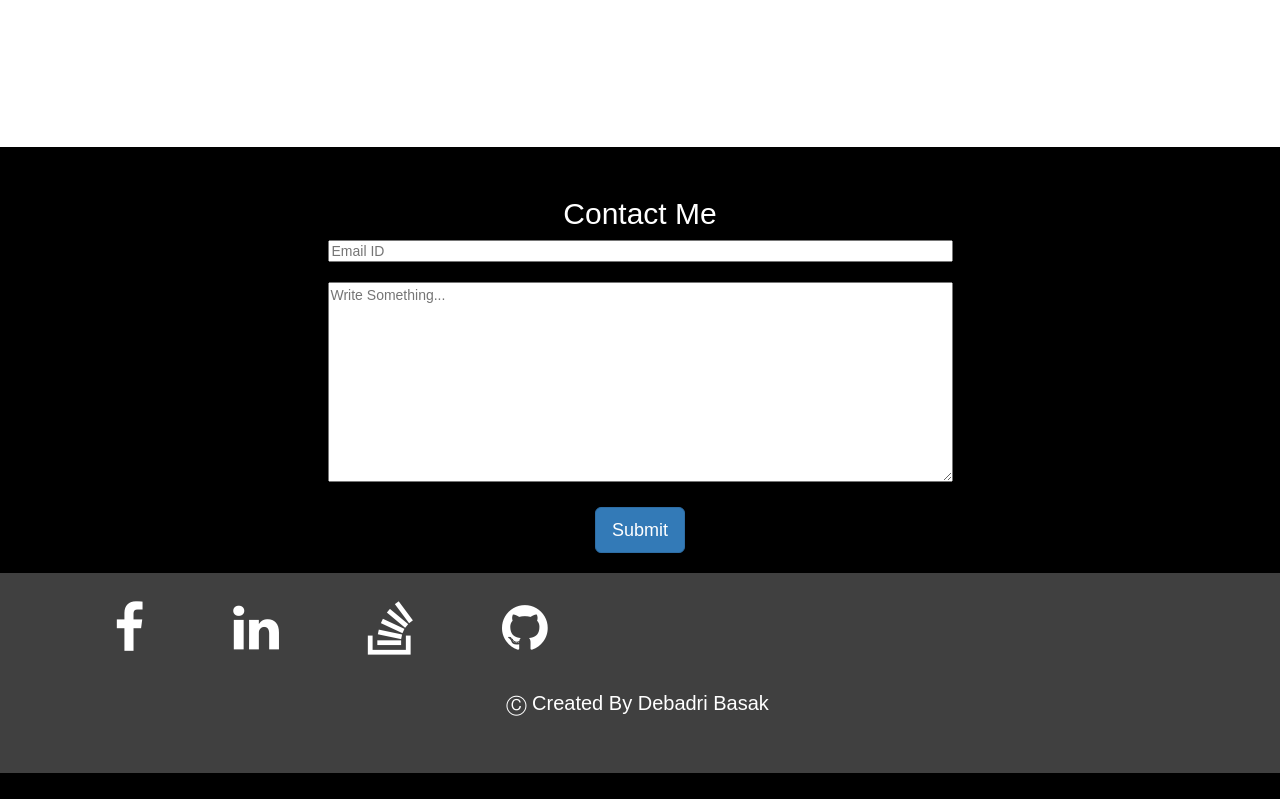
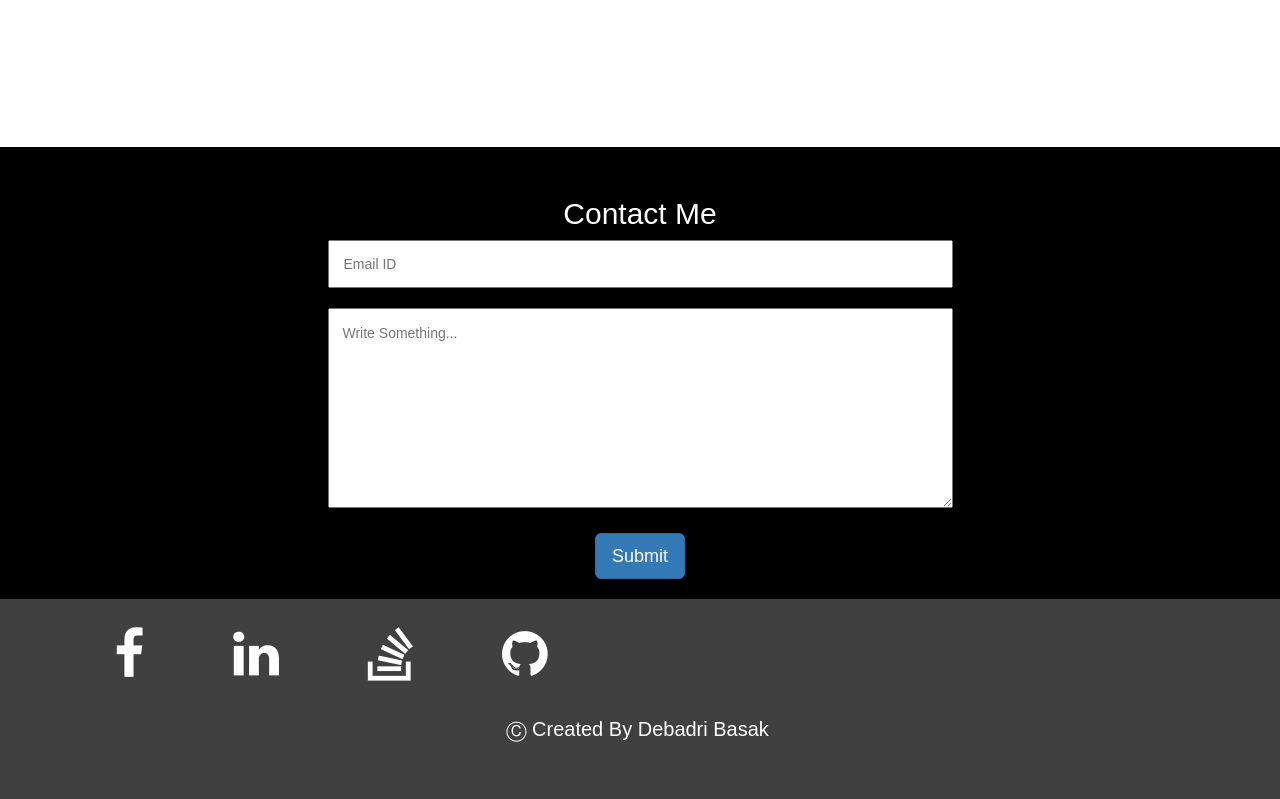
Before and after one commit to DEBADRIBASAK/DEBADRIBASAK.github.io, a plain HTML site: page index.html in a window 1280 px wide. Shown: the part 3179-3978 px from the top of the page. Before the commit the page ends 3952 px from the top, so only its background shows below. Drawn offline with nearby package versions, Linux system fonts and the light colour scheme; a web font is replaced by a local one.

Commit message:
added padding

```diff
--- a/style.css
+++ b/style.css
@@ -176,3 +176,16 @@ body{
 .fa{
 	border-color: 1x solid white;
 }
+
+#email{
+	padding-top: 1em;
+	padding-left: 1em;
+	padding-bottom: 1em;
+}
+
+
+#text-content{
+	padding-top: 1em;
+	padding-left: 1em;
+	padding-bottom: 1em;
+}
```
